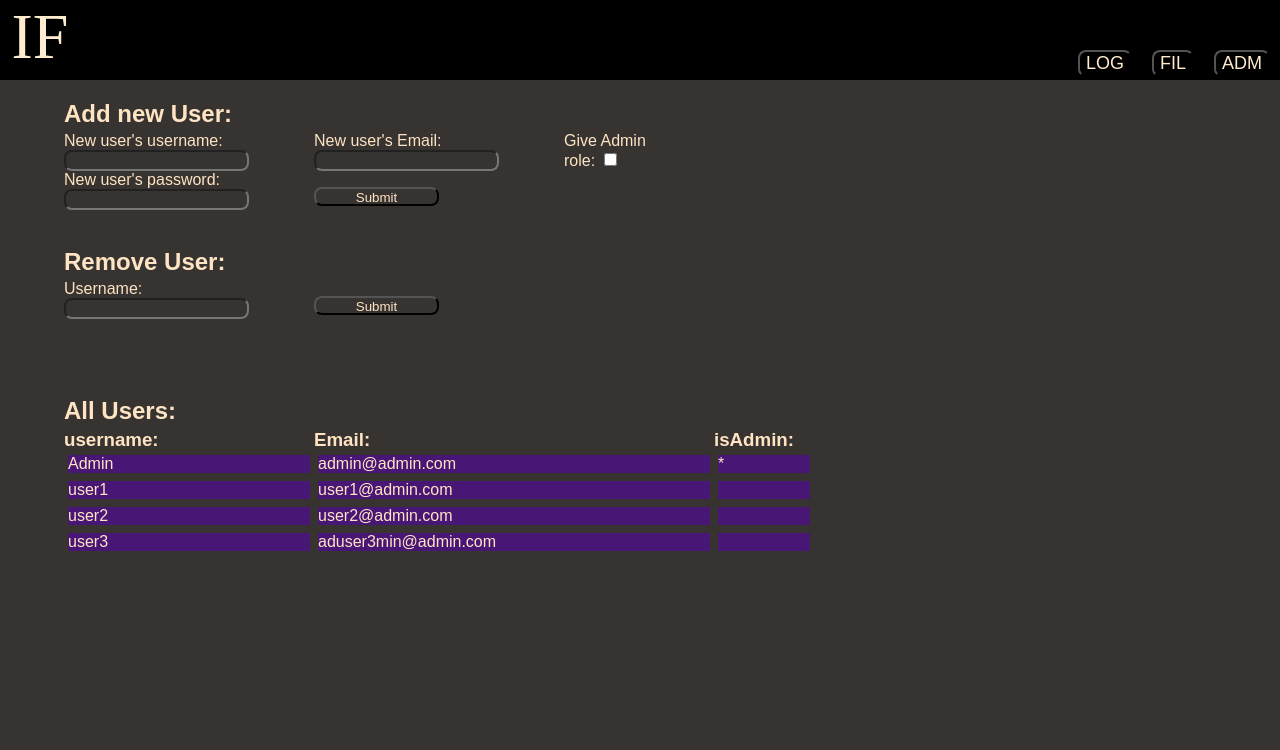
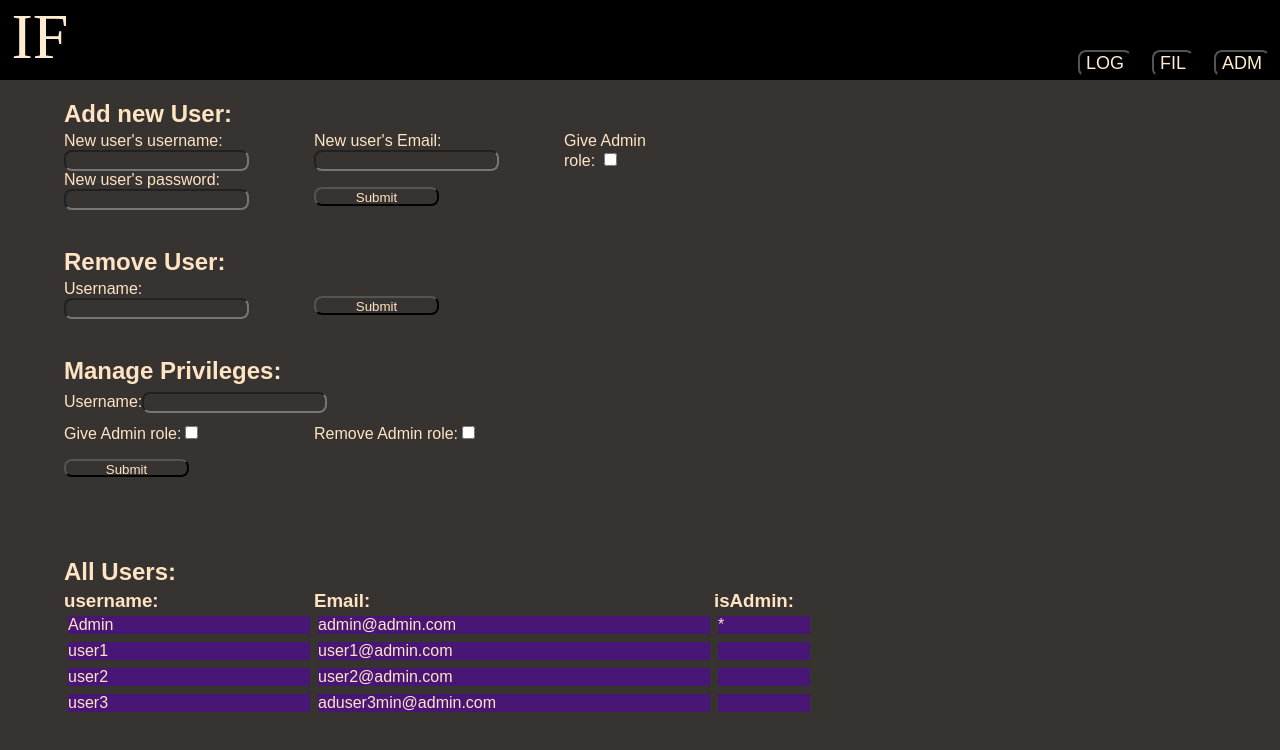
Before and after one commit to radekbys/imageFilteringApp, a React (Vite) app in the folder frontend/: page / in a window 1280 px wide. Both pictures are taken after a click on the button "ADM". Shown: the top 750 px of the page. Built offline with nearby package versions, Linux system fonts and the light colour scheme.

Commit message:
manage privileges form added

```diff
--- a/frontend/src/components/admin/Admin.jsx
+++ b/frontend/src/components/admin/Admin.jsx
@@ -2,6 +2,7 @@ import { useState } from 'react';
 import './Admin.css';
 import NewUserForm from '../newUserForm/NewUserForm';
 import RemoveUserForm from '../removeUserForm/RemoveUserForm';
+import ManagePrivilegesForm from '../managePrivilegesForm/ManagePrivilegesForm';
 import dummyUsers from '../../utils/dummyUsers';
 
 function Admin() {
@@ -28,6 +29,8 @@ function Admin() {
       <br />
       <RemoveUserForm />
       <br />
+      <ManagePrivilegesForm />
+      <br />
       <div className="admin-all-users">
         <h2>All Users:</h2>
         <h3>username:</h3>
--- /dev/null
+++ b/frontend/src/components/managePrivilegesForm/ManagePrivilegesForm.css
@@ -0,0 +1,24 @@
+.manage-privileges-username-div {
+  grid-row:2;
+  grid-column: 1 / 3;
+  margin-bottom: 10px;
+}
+
+.manage-privileges-give-admin-role-div {
+  grid-row: 3;
+  grid-column: 1;
+}
+
+.manage-privileges-remove-admin-role-div {
+  grid-row: 3;
+  grid-column: 2;
+}
+
+.manage-privileges-submit-button{
+  grid-row: 4;
+  grid-column: 1;
+}
+
+.manage-privileges-form > h2{
+  margin-bottom: 7px;
+}
--- /dev/null
+++ b/frontend/src/components/managePrivilegesForm/ManagePrivilegesForm.jsx
@@ -0,0 +1,91 @@
+import { useState } from 'react';
+import './ManagePrivilegesForm.css';
+
+function ManagePrivilegesForm() {
+  const [managePrivilegesInputs, setManagePrivilegesInputs] = useState({
+    username: '',
+    giveAdmin: false,
+    removeAdmin: false,
+  });
+
+  const updateManagePrivilegesInputs = (event) => {
+    const {
+      name, value, checked,
+    } = event.target;
+    if (name === 'username') {
+      setManagePrivilegesInputs({
+        ...managePrivilegesInputs,
+        [name]: value,
+      });
+    } else if (name === 'giveAdmin') {
+      setManagePrivilegesInputs({
+        ...managePrivilegesInputs,
+        giveAdmin: checked,
+        removeAdmin: checked ? false : managePrivilegesInputs.removeAdmin,
+      });
+    } else if (name === 'removeAdmin') {
+      setManagePrivilegesInputs({
+        ...managePrivilegesInputs,
+        removeAdmin: checked,
+        giveAdmin: checked ? false : managePrivilegesInputs.giveAdmin,
+      });
+    }
+  };
+
+  const submitManagePrivilegesForm = (event) => {
+    event.preventDefault();
+    console.log(managePrivilegesInputs);
+    setManagePrivilegesInputs({
+      username: '',
+      giveAdmin: false,
+      removeAdmin: false,
+    });
+  };
+
+  return (
+    <form className="manage-privileges-form" onSubmit={submitManagePrivilegesForm}>
+      <h2>
+        Manage Privileges:
+      </h2>
+      <div className="manage-privileges-username-div">
+        <label htmlFor="manage-privileges-username">
+          Username:
+          <input
+            name="username"
+            id="manage-privileges-username"
+            type="text"
+            value={managePrivilegesInputs.username}
+            onChange={updateManagePrivilegesInputs}
+          />
+        </label>
+      </div>
+      <div className="manage-privileges-give-admin-role-div">
+        <label htmlFor="manage-privileges-give-admin-role">
+          Give Admin role:
+          <input
+            name="giveAdmin"
+            id="manage-privileges-give-admin-role"
+            type="checkbox"
+            checked={managePrivilegesInputs.giveAdmin}
+            onChange={updateManagePrivilegesInputs}
+          />
+        </label>
+      </div>
+      <div className="manage-privileges-remove-admin-role-div">
+        <label htmlFor="manage-privileges-remove-admin-role">
+          Remove Admin role:
+          <input
+            name="removeAdmin"
+            id="manage-privileges-remove-admin-role"
+            type="checkbox"
+            checked={managePrivilegesInputs.removeAdmin}
+            onChange={updateManagePrivilegesInputs}
+          />
+        </label>
+      </div>
+      <button className="manage-privileges-submit-button" type="submit">Submit</button>
+    </form>
+  );
+}
+
+export default ManagePrivilegesForm;
```
